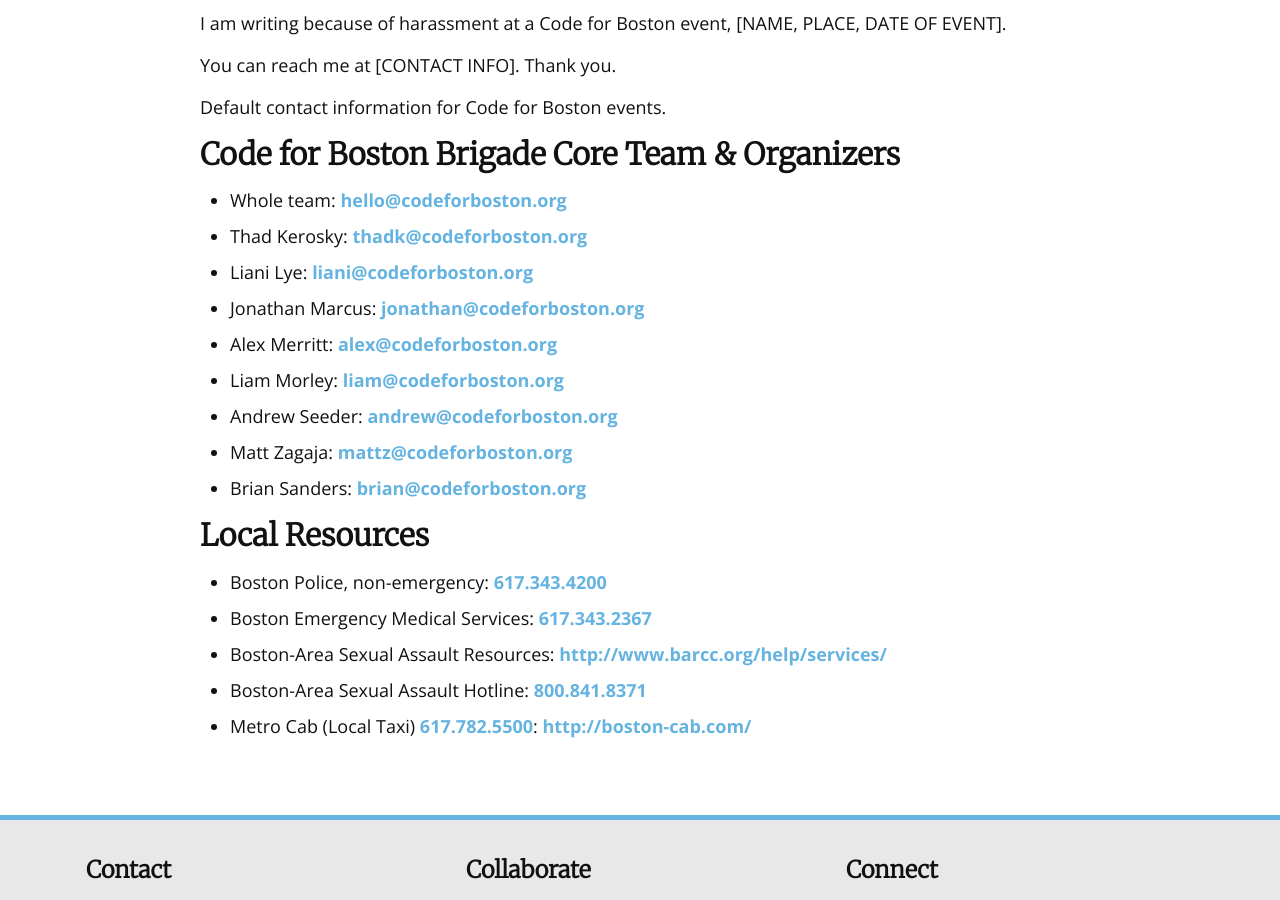
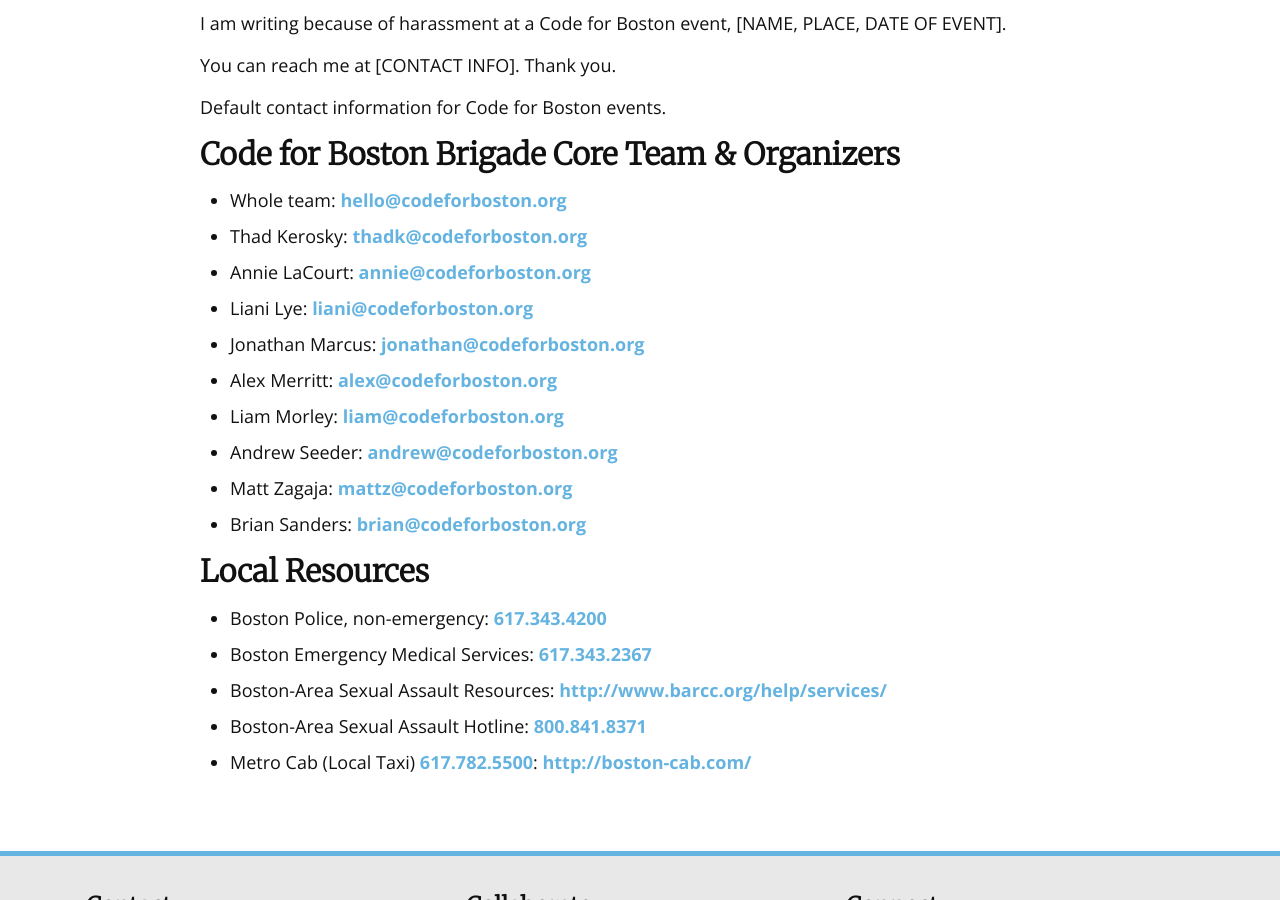
Before and after one commit to codeforboston/codeforboston.org, a Jekyll site: the page built from code-of-conduct.md, in a window 1280 px wide and 900 px high, scrolled down 2478 px. Built offline with Jekyll 4.4.1, drawn with Linux system fonts in a browser that asks for light colours; nearby versions of some CDN libraries.

Commit message:
Added Annie to the team

```diff
--- a/_data/team.yml
+++ b/_data/team.yml
@@ -2,6 +2,10 @@
 - name: Thad Kerosky
   image:
   email: thadk@codeforboston.org
+
+- name: Annie LaCourt
+  image:
+  email: annie@codeforboston.org
 
 - name: Liani Lye
   image:
```
